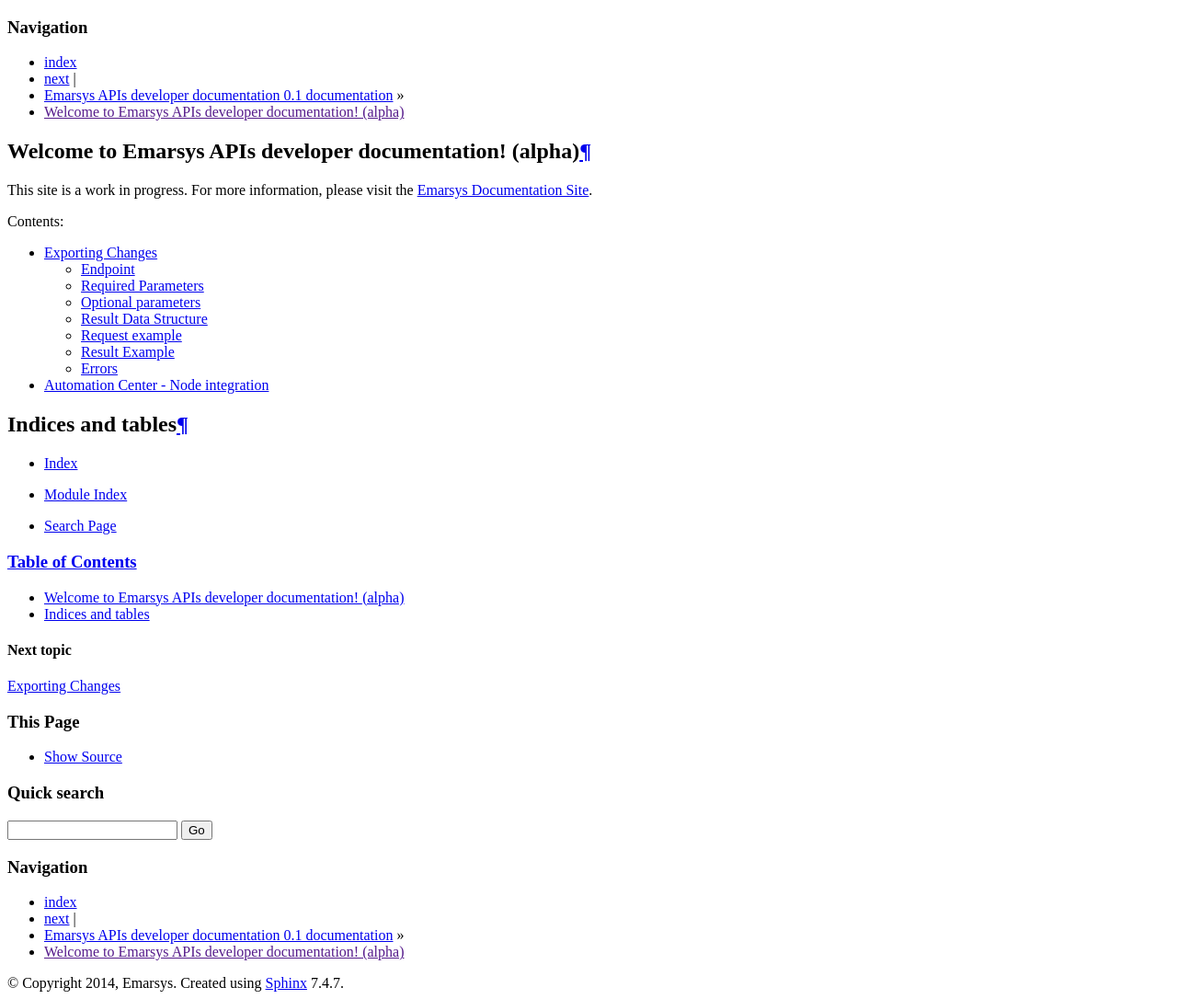
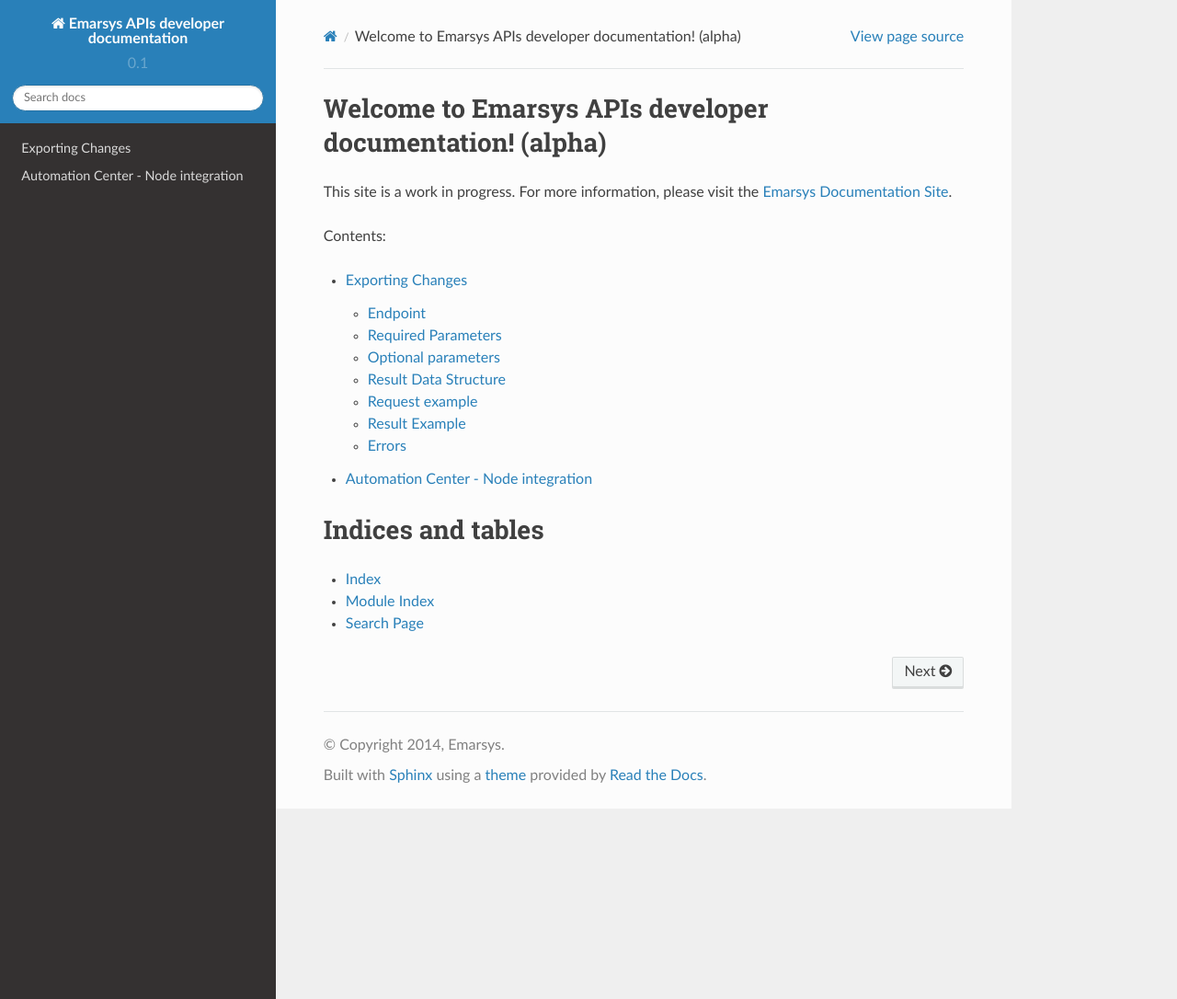
Before and after one commit to kartonfarkas/api_docs, a Sphinx documentation site: the page built from source/index.rst, in a window 1280 px wide and 1086 px high. Shown: the whole window at 92% size. Built offline with Sphinx 7.4.7 and the Read the Docs theme 2.0.0, drawn with Linux system fonts in a browser that asks for light colours.

Commit message:
will it work?

```diff
--- a/source/conf.py
+++ b/source/conf.py
@@ -334,9 +334,9 @@ on_rtd = os.environ.get('READTHEDOCS', None) == 'True'
 
 if not on_rtd:  # only import and set the theme if we're building docs locally
   # import sphinx_rtd_theme
-  #html_theme = 'sphinx_rtd_theme'
-  #html_theme_path = ['_themes', ]
+  html_theme = 'sphinx_rtd_theme'
+  html_theme_path = ['_themes', ]
 
-html_context = {
-  'css_files': ["_static/styles.css"]
-}
+# html_context = {
+#  'css_files': ["_static/styles.css"]
+# }
```
